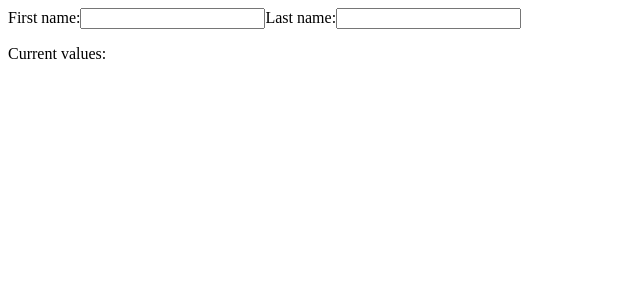
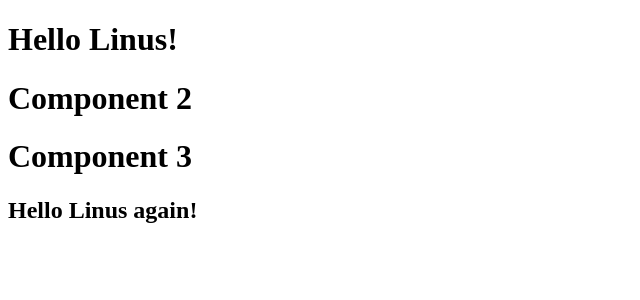
Before and after one commit to Ferrer-Kyle/MOBPROG-IT252-react-w3schools, a React (Vite) app in the folder my-react-app/: page / in a window 1280 px wide. Shown: the top 300 px of the page, without its empty margins (0-640 px from the left). Built offline with nearby package versions, Linux system fonts and the light colour scheme.

Commit message:
Refactor MyForm into Component1, Component2, and Component3

```diff
--- a/my-react-app/src/main.jsx
+++ b/my-react-app/src/main.jsx
@@ -1,38 +1,35 @@
 import { useState } from 'react';
 import { createRoot } from 'react-dom/client';
 
-function MyForm() {
-  const [inputs, setInputs] = useState({});
-
-  const handleChange = (e) => {
-    const name = e.target.name;
-    const value = e.target.value;
-    setInputs(values => ({...values, [name]: value}))
-  }
+function Component1() {
+  const [user, setUser] = useState("Linus");
 
   return (
-    <form>
-      <label>First name:
-      <input
-        type="text"
-        name="firstname"
-        value={inputs.firstname}
-        onChange={handleChange}
-      />
-      </label>
-      <label>Last name:
-        <input
-          type="text"
-          name="lastname"
-          value={inputs.lastname}
-          onChange={handleChange}
-        />
-        </label>
-        <p>Current values: {inputs.firstname} {inputs.lastname}</p>
-    </form>
-  )
+    <>
+      <h1>{`Hello ${user}!`}</h1>
+      <Component2 user={user} />
+    </>
+  );
+}
+
+function Component2({ user }) {
+  return (
+    <>
+      <h1>Component 2</h1>
+      <Component3 user={user} />
+    </>
+  );
+}
+
+function Component3({ user }) {
+  return (
+    <>
+      <h1>Component 3</h1>
+      <h2>{`Hello ${user} again!`}</h2>
+    </>
+  );
 }
 
 createRoot(document.getElementById('root')).render(
-  <MyForm />
+  <Component1 />
 );
```
